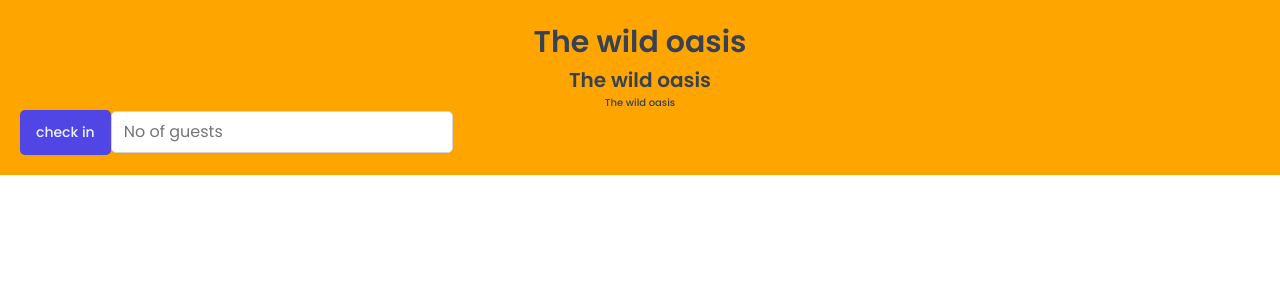
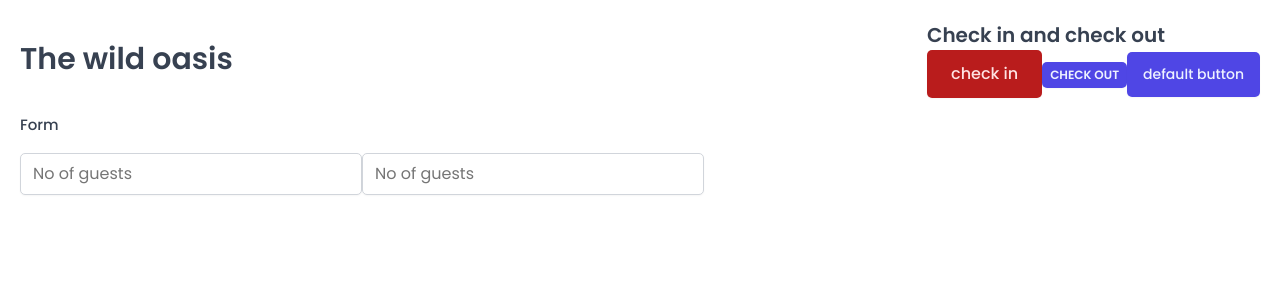
Before and after one commit to Laksh2717/the-wild-oasis, a React (Vite) app: page / in a window 1280 px wide. Shown: the top 300 px of the page. Built offline with nearby package versions, Linux system fonts and the light colour scheme; a web font is replaced by a local one.

Commit message:
building more styled components and destructuring props

```diff
--- a/src/App.jsx
+++ b/src/App.jsx
@@ -1,12 +1,12 @@
 import styled from "styled-components";
 import GlobalStyles from "./styles/GlobalStyles";
 import Button from "./ui/Button";
-import Input from "./ui/Input"
+import Input from "./ui/Input";
 import Heading from "./ui/Heading";
+import Row from "./ui/Row";
 
 const StyledApp = styled.div`
   padding: 20px;
-  background-color: orange;
 `;
 
 function App() {
@@ -14,14 +14,26 @@
     <>
       <GlobalStyles />
       <StyledApp>
-        {/* <Heading type="h1">The wild oasis</Heading>
-        <Heading type="h2">The wild oasis</Heading>
-        <Heading type="h3">The wild oasis</Heading> */}
-        <Heading as="h1">The wild oasis</Heading>
-        <Heading as="h2">The wild oasis</Heading>
-        <Heading as="h3">The wild oasis</Heading>
-        <Button onClick={() => alert("check in")}>check in</Button>
-        <Input type="number" placeholder="No of guests" />
+        <Row type="vertical">
+          <Row type="horizontal">
+            <Heading as="h1">The wild oasis</Heading>
+
+            <div>
+              <Heading as="h2">Check in and check out</Heading>
+              <Button size="large" variation="danger">check in</Button>
+              <Button size="small" variation="primary">check out</Button>
+              <Button>default button</Button>
+            </div>
+          </Row>
+
+          <Row type="vertical">
+            <Heading as="h3">Form</Heading>
+            <form>
+              <Input type="number" placeholder="No of guests" />
+              <Input type="number" placeholder="No of guests" />
+            </form>
+          </Row>
+        </Row>
       </StyledApp>
     </>
   );
--- a/src/ui/Button.jsx
+++ b/src/ui/Button.jsx
@@ -49,19 +49,12 @@
 };
 
 const Button = styled.button`
-  font-size: 1.4rem;
-  padding : 1.2rem 1.6rem;
-  font-weight: 500;
   border: none;
-  cursor: pointer;
-  background-color: var(--color-brand-600);
-  color: var(--color-brand-50);
   box-shadow: var(--shadow-sm);
   border-radius: var(--border-radius-sm);
 
-  &:hover{
-    background-color: var(--color-brand-700);
-  }
+  ${({size = "medium"}) => sizes[size] }
+  ${({variation = "primary"}) => variations[variation]}
 `;
 
 export default Button;
--- a/src/ui/Heading.jsx
+++ b/src/ui/Heading.jsx
@@ -1,36 +1,6 @@
 import styled, { css } from "styled-components";
 
-const showYellow = true;
-
-// const test = `text-align : center`  // without css function.
-const test = css`
-  text-align: center;
-  ${showYellow && "background-color : yellow"}
-`;
-
-// const Heading = styled.h1`
-//   font-size: 30px;
-//   font-weight: 600;
-//   ${test}
-// `;
-
-// const Heading = styled.h1`
-//   ${test}
-//   ${props => props.type === 'h1' && css`
-//     font-size: 3rem;
-//     font-weight: 600;
-//   `}
-//   ${props => props.type === 'h2' && css`
-//     font-size: 2rem;
-//     font-weight: 600;
-//   `}
-//   ${props => props.type === 'h3' && css`
-//     font-size: 1rem;
-//     font-weight: 500;
-//   `}
-// `
 const Heading = styled.h1`
-  ${test}
   ${props => props.as === 'h1' && css`
     font-size: 3rem;
     font-weight: 600;
@@ -40,7 +10,7 @@
     font-weight: 600;
   `}
   ${props => props.as === 'h3' && css`
-    font-size: 1rem;
+    font-size: 1.5rem;
     font-weight: 500;
   `}
 `
--- /dev/null
+++ b/src/ui/Row.jsx
@@ -0,0 +1,21 @@
+import styled, { css } from "styled-components";
+
+const Row = styled.div`
+  display: flex;
+
+  ${(props) =>
+    props.type === "horizontal" &&
+    css`
+      justify-content: space-between;
+      align-items: center;
+    `}
+
+  ${(props) =>
+    props.type === "vertical" &&
+    css`
+      flex-direction: column;
+      gap: 1.6rem;
+    `}
+`;
+
+export default Row;
```
Also changed, not shown: 1 other file (tests, documents, lock files or other folders).
